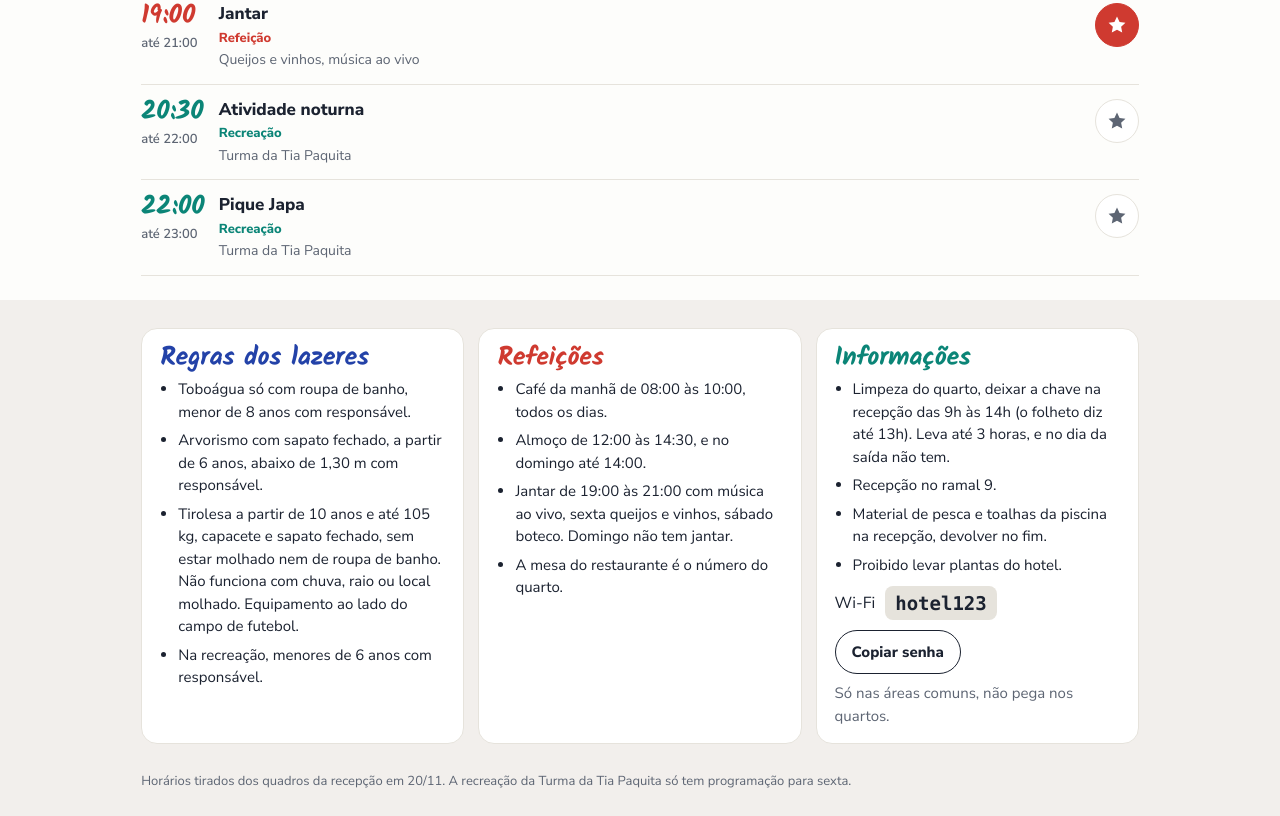
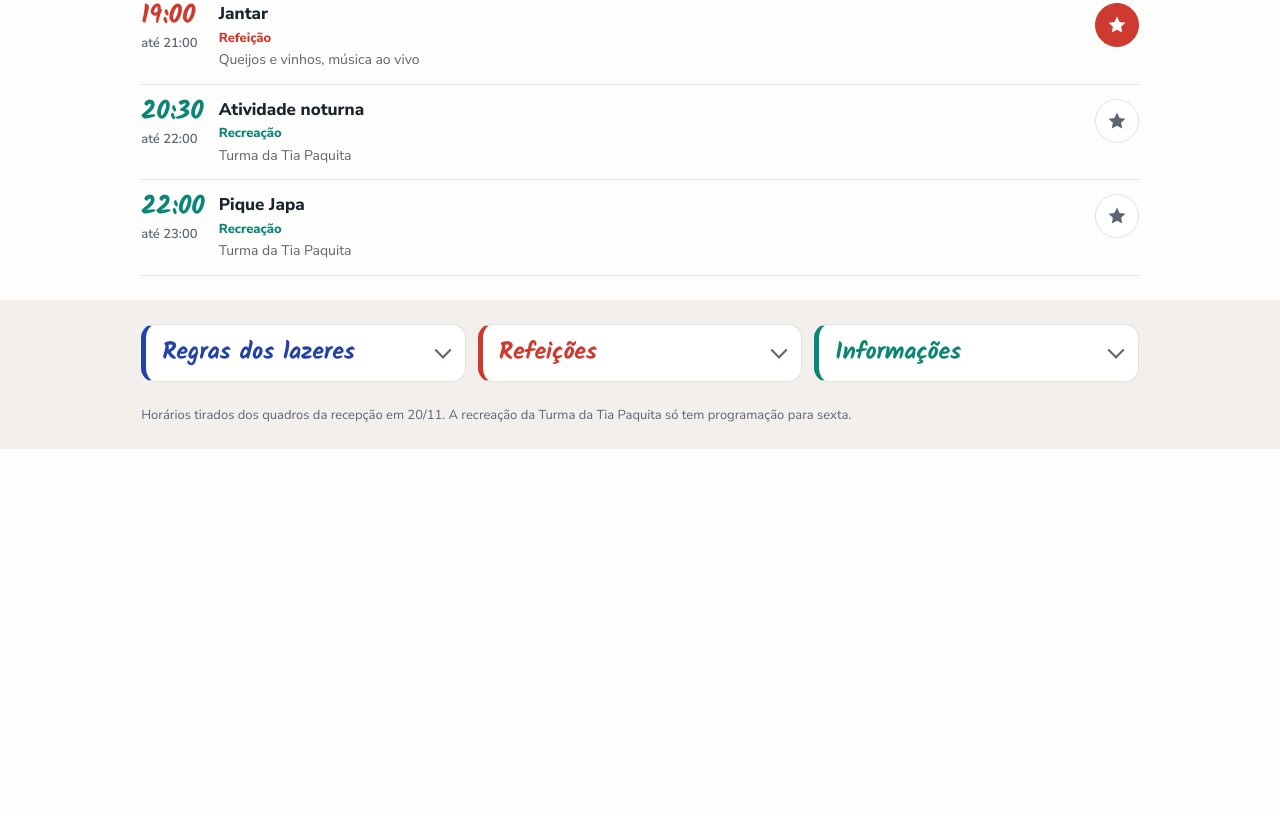
Before and after one commit to pablorgarrido/pousada-rio-dos-frades, a plain HTML site: page index.html in a window 1280 px wide. Shown: the part 2627-3443 px from the top of the page. After the commit the page ends 3076 px from the top, so only its background shows below. Drawn offline with Linux system fonts and the light colour scheme.

Commit message:
Informações do rodapé recolhidas, expandem ao tocar
Co-Authored-By: Claude Opus 5.5 <noreply@anthropic.com>
Claude-Session: https://claude.ai/code/session_01AX9ehD3AwpgRYKV6FUdi9o

```diff
--- a/index.html
+++ b/index.html
@@ -75,9 +75,15 @@ button:focus-visible,input:focus-visible{outline:3px solid var(--blue);outline-o
 .fav[aria-pressed=true]{color:#fff;background:var(--c);border-color:var(--c)}
 .pastbtn{width:100%;min-height:44px;margin:10px 0 2px;border:1.5px dashed var(--line);border-radius:12px;background:transparent;color:var(--soft);font:700 14px "Nunito Sans",sans-serif;cursor:pointer}
 .row.past{opacity:.5}
-.info{display:grid;grid-template-columns:repeat(3,minmax(0,1fr));gap:14px;padding-top:28px;padding-bottom:28px}
-.info section{background:var(--panel);border:1px solid var(--line);border-radius:16px;padding:16px 18px}
-.info h2{font-size:26px;margin:0 0 6px}
+.info{display:grid;grid-template-columns:repeat(3,minmax(0,1fr));gap:12px;align-items:start;padding-top:24px;padding-bottom:24px}
+.info details{background:var(--panel);border:1px solid var(--line);border-left:5px solid var(--c);border-radius:14px}
+.info summary{list-style:none;display:flex;align-items:center;justify-content:space-between;gap:12px;min-height:56px;padding:8px 16px;cursor:pointer}
+.info summary::-webkit-details-marker{display:none}
+.info summary::after{content:"";flex:none;width:10px;height:10px;border-right:2.5px solid var(--soft);border-bottom:2.5px solid var(--soft);transform:rotate(45deg) translate(-2px,-2px);transition:transform .2s}
+.info details[open] summary::after{transform:rotate(-135deg) translate(-2px,-2px)}
+.info summary:focus-visible{outline:3px solid var(--blue);outline-offset:2px;border-radius:12px}
+.info h2{font-size:24px;margin:0;color:var(--c)}
+.bd{padding:0 16px 14px}
 .info ul{margin:0;padding-left:18px;font-size:15px}
 .info li{margin-bottom:6px}
 .wifi{display:flex;align-items:center;gap:10px;flex-wrap:wrap;margin-top:10px}
@@ -93,7 +99,7 @@ button:focus-visible,input:focus-visible{outline:3px solid var(--blue);outline-o
 .row .tm{font-size:24px}
 header p{display:none}
 }
-@media(prefers-reduced-motion:reduce){.bar i,.tog input,.tog input::after{transition:none}}
+@media(prefers-reduced-motion:reduce){.info summary::after,.bar i,.tog input,.tog input::after{transition:none}}
 </style>
 </head>
 <body>
@@ -120,19 +126,19 @@ header p{display:none}
 <div class="wrap"><ul class="list" id="list"></ul></div>
 
 <div class="infobg"><div class="wrap info">
-<section><h2 style="color:var(--blue)">Regras dos lazeres</h2><ul>
+<details style="--c:var(--blue)"><summary><h2>Regras dos lazeres</h2></summary><div class="bd"><ul>
 <li>Toboágua só com roupa de banho, menor de 8 anos com responsável.</li>
 <li>Arvorismo com sapato fechado, a partir de 6 anos, abaixo de 1,30 m com responsável.</li>
 <li>Tirolesa a partir de 10 anos e até 105 kg, capacete e sapato fechado, sem estar molhado nem de roupa de banho. Não funciona com chuva, raio ou local molhado. Equipamento ao lado do campo de futebol.</li>
 <li>Na recreação, menores de 6 anos com responsável.</li>
-</ul></section>
-<section><h2 style="color:var(--red)">Refeições</h2><ul>
+</ul></div></details>
+<details style="--c:var(--red)"><summary><h2>Refeições</h2></summary><div class="bd"><ul>
 <li>Café da manhã de 08:00 às 10:00, todos os dias.</li>
 <li>Almoço de 12:00 às 14:30, e no domingo até 14:00.</li>
 <li>Jantar de 19:00 às 21:00 com música ao vivo, sexta queijos e vinhos, sábado boteco. Domingo não tem jantar.</li>
 <li>A mesa do restaurante é o número do quarto.</li>
-</ul></section>
-<section><h2 style="color:var(--teal)">Informações</h2><ul>
+</ul></div></details>
+<details style="--c:var(--teal)"><summary><h2>Informações</h2></summary><div class="bd"><ul>
 <li>Limpeza do quarto, deixar a chave na recepção das 9h às 14h (o folheto diz até 13h). Leva até 3 horas, e no dia da saída não tem.</li>
 <li>Recepção no ramal 9.</li>
 <li>Material de pesca e toalhas da piscina na recepção, devolver no fim.</li>
@@ -140,7 +146,7 @@ header p{display:none}
 </ul>
 <div class="wifi"><span>Wi-Fi</span><code>hotel123</code><button id="copy" type="button">Copiar senha</button></div>
 <p class="empty">Só nas áreas comuns, não pega nos quartos.</p>
-</section>
+</div></details>
 </div>
 <div class="wrap foot">Horários tirados dos quadros da recepção em 20/11. A recreação da Turma da Tia Paquita só tem programação para sexta.</div>
 </div>
```
